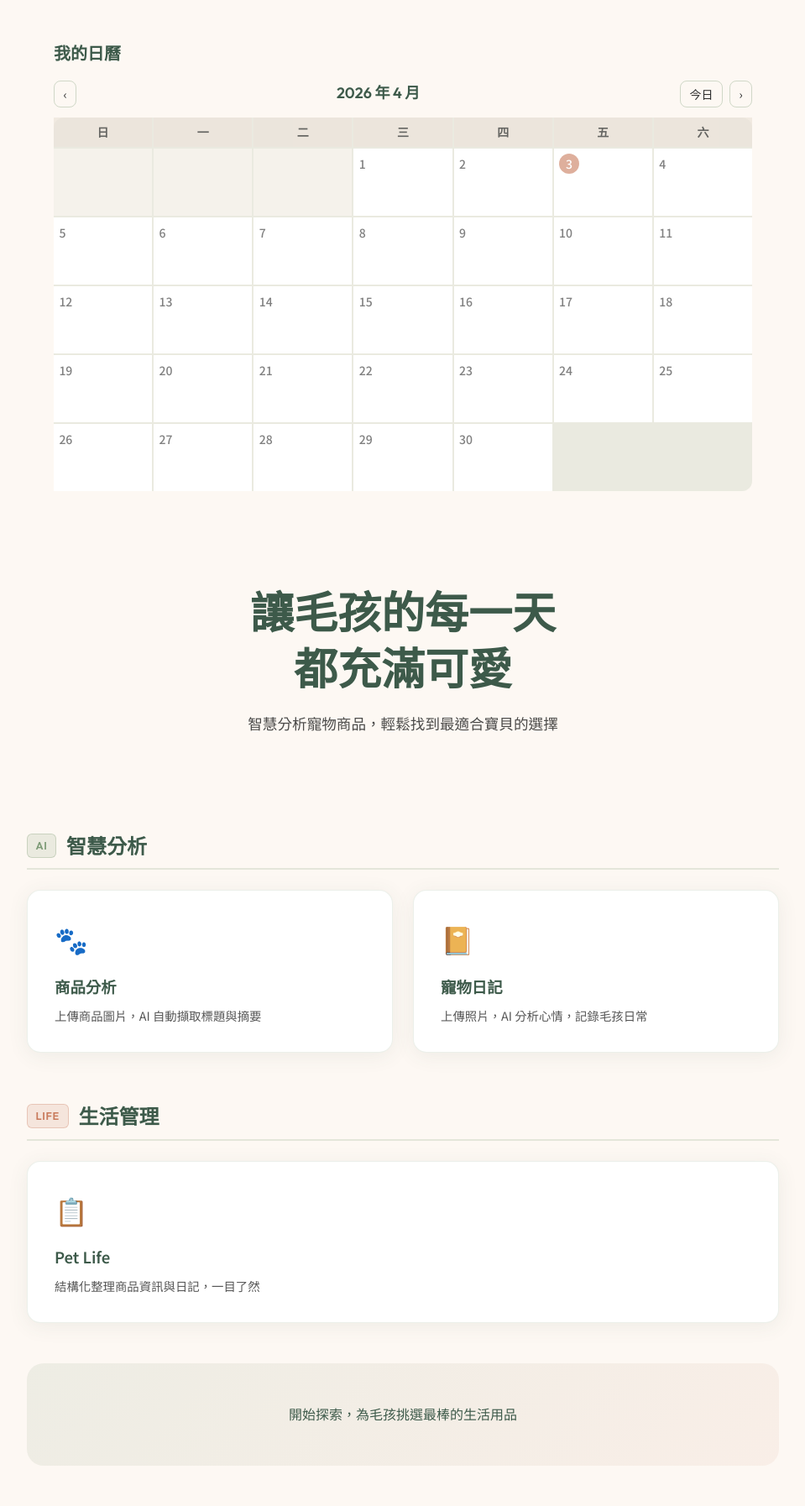
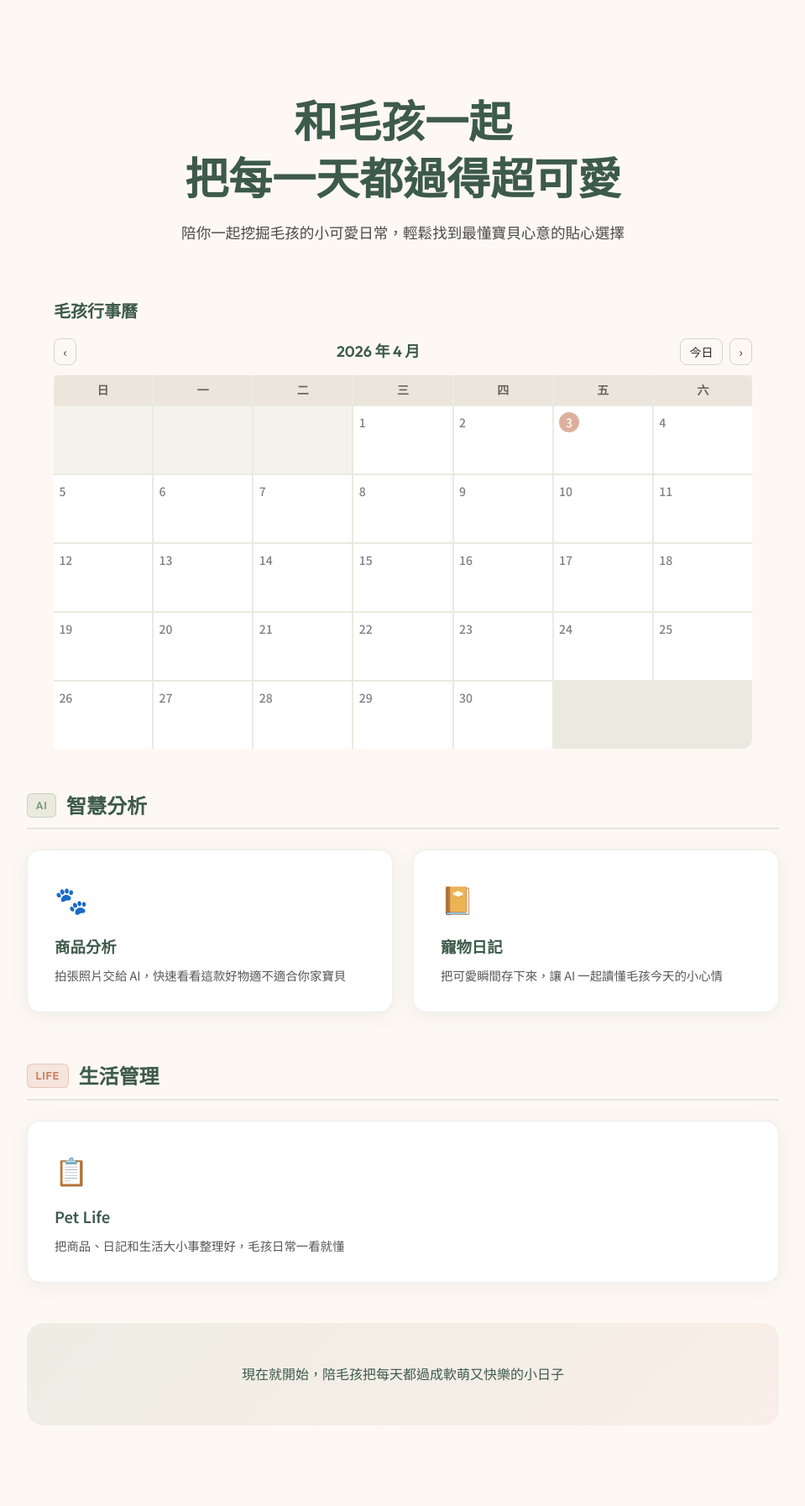
Before and after one commit to UnaChou/pet-adorable-life, a Flask app: page / in a window 1280 px wide. Shown: the part 65-1859 px from the top of the page at 84% size, without its empty margins (160-1119 px from the left). After the commit the page ends 1763 px from the top, so only its background shows below. Run offline with Flask 3, Linux system fonts and the light colour scheme; the visitor is signed in with stand-in values (Sample User, id 1); data that the repository does not hold is empty.

Commit message:
update homepage calendar placement and copy

```diff
--- a/templates/index.html
+++ b/templates/index.html
@@ -8,17 +8,17 @@
 
 {% block content %}
 <div class="landing">
+    <section class="hero">
+        <h1>和毛孩一起<br>把每一天都過得超可愛</h1>
+        <p class="tagline">陪你一起挖掘毛孩的小可愛日常，輕鬆找到最懂寶貝心意的貼心選擇</p>
+    </section>
+
     {% if session.get('user_id') %}
     <section class="cal-section">
-        <h2>我的日曆</h2>
+        <h2>毛孩行事曆</h2>
         <div id="cal-widget"></div>
     </section>
     {% endif %}
-
-    <section class="hero">
-        <h1>讓毛孩的每一天<br>都充滿可愛</h1>
-        <p class="tagline">智慧分析寵物商品，輕鬆找到最適合寶貝的選擇</p>
-    </section>
 
     <section class="nav-section-container">
         <!-- AI Section -->
@@ -28,12 +28,12 @@
                 <a href="/product/analyze" class="card">
                     <span class="card-icon">🐾</span>
                     <h3>商品分析</h3>
-                    <p>上傳商品圖片，AI 自動擷取標題與摘要</p>
+                    <p>拍張照片交給 AI，快速看看這款好物適不適合你家寶貝</p>
                 </a>
                 <a href="/diary" class="card">
                     <span class="card-icon">📔</span>
                     <h3>寵物日記</h3>
-                    <p>上傳照片，AI 分析心情，記錄毛孩日常</p>
+                    <p>把可愛瞬間存下來，讓 AI 一起讀懂毛孩今天的小心情</p>
                 </a>
             </div>
         </div>
@@ -45,14 +45,14 @@
                 <a href="/organize" class="card">
                     <span class="card-icon">📋</span>
                     <h3>Pet Life</h3>
-                    <p>結構化整理商品資訊與日記，一目了然</p>
+                    <p>把商品、日記和生活大小事整理好，毛孩日常一看就懂</p>
                 </a>
             </div>
         </div>
     </section>
 
     <section class="cta" id="about">
-        <p>開始探索，為毛孩挑選最棒的生活用品</p>
+        <p>現在就開始，陪毛孩把每天都過成軟萌又快樂的小日子</p>
     </section>
 </div>
 {% if session.get('user_id') %}
```
